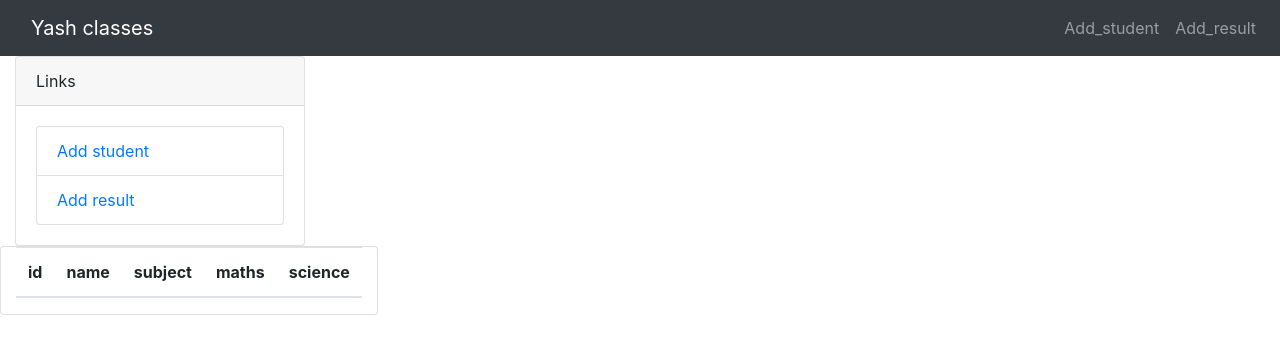
After one commit to nnikunjt/student_results, a PHP site: page /result.php in a window 1280 px wide. The commit adds this page. Shown: the top 354 px of the page. Run offline with PHP 8.4, Linux system fonts and the light colour scheme; lists and menus that the app fills with data are empty; some libraries are stand-ins or nearby versions.

Commit message:
kishan add new file
this is table file result

```diff
--- /dev/null
+++ b/result.php
@@ -0,0 +1,92 @@
+<!DOCTYPE html>
+<html lang="en" dir="ltr">
+    <head>
+        <meta charset="utf-8">
+    	<meta name="viewport" content="width=device-width, initial-scale=1">
+    	<title>Complete Bootstrap 4 Website Layout</title>
+    	<link rel="stylesheet" href="https://maxcdn.bootstrapcdn.com/bootstrap/4.0.0/css/bootstrap.min.css">
+    	<script src="https://ajax.googleapis.com/ajax/libs/jquery/3.3.1/jquery.min.js"></script>
+    	<script src="https://cdnjs.cloudflare.com/ajax/libs/popper.js/1.12.9/umd/popper.min.js"></script>
+    	<script src="https://maxcdn.bootstrapcdn.com/bootstrap/4.0.0/js/bootstrap.min.js"></script>
+    	<script src="https://use.fontawesome.com/releases/v5.0.8/js/all.js"></script>
+    	<link href="style.css" rel="stylesheet">
+    </head>
+    <body>
+        <nav class="navbar navbar-dark navbar-expand-md bg-dark">
+            <div class="container-fluid">
+                <a href="index.php" class="navbar-brand">Yash classes</a>
+            </div>
+            <ul class="navbar-nav">
+                <li class="nav-item">
+                    <a class="nav-link" href="add_student.php">Add_student</a>
+                </li>
+                <li class="nav-item">
+                    <a class="nav-link" href="#">Add_result</a>
+                </li>
+            </ul>
+        </nav>
+        <div class="container-fluid">
+            <div class="row">
+                <div class="col-md-3">
+                    <div class="card">
+                        <div class="card-header">
+                            Links
+                        </div>
+                        <div class="card-body">
+                            <ul class="list-group">
+                                <a href="add_student.php" class="list-group-item">Add student</a>
+                                <a href="add_result.php" class="list-group-item">Add result</a>
+                            </ul>
+                        </div>
+                    </div>
+                </div>
+                <div class="col-md-9">
+
+                </div>
+            </div>
+        </div>
+
+<!---------------------main table,,,,,,,,,,,,,,,,,,,,,,,,,,,,,,,,,,,,,,,,--->
+  <div class="container-fluid no-padding">
+        <div class="row">
+            <div class="card">
+            <div class="col-md-12">
+                <table class="table table-responsive" id="Queue">
+                    <thead>
+                        <tr>
+
+                           <th>id</th>
+                            <th>name</th>
+                            <th> subject</th>
+                            <th>maths </th>
+                            <th>science</th>
+
+                         </tr>
+                      </thead>
+                      <tbody>
+
+                      </tbody>
+                  </table>
+              </div>
+           </div>
+       </div></div>
+
+
+
+
+
+
+
+
+
+
+
+
+
+
+
+
+
+
+    </body>
+</html>
```
Also changed, not shown: index.php (+24 -28 lines), style.css (line endings or trailing spaces).
